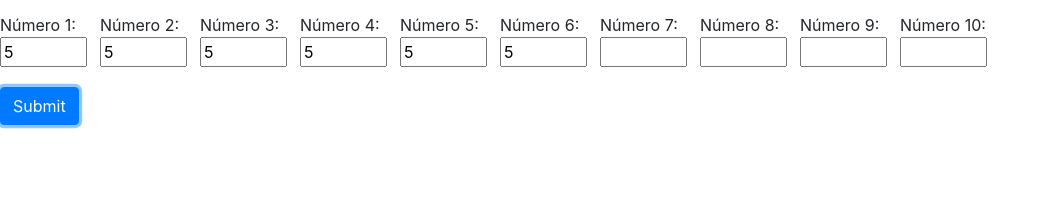
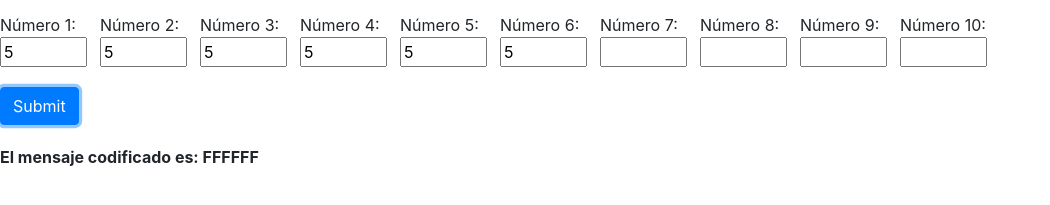
Before and after one commit to ALEGM17/alegm17github.io, a plain HTML site: page examen_tercerparcial.html in a window 1280 px wide. Both pictures are taken after typing "5", "5", "5", "5", "5", "5" into the empty fields and a click on the input 39 px from the left and 695 px from the top of the page. Shown: the part 589-794 px from the top of the page, without its empty margins (0-1050 px from the left). Drawn offline with nearby package versions, Linux system fonts and the light colour scheme.

Commit message:
Initial commit

```diff
--- a/examen_tercerparcial.html
+++ b/examen_tercerparcial.html
@@ -25,14 +25,15 @@
                 }
             }
 
-            $(document).ready(function() {
+
                 var doc = new jsPDF();
                 doc.setFontSize(12);
                 doc.text(40, 20, salida);
                 var string = doc.output('datauristring');
                 $('iframe').attr('src', string);
-            });
 
+
+            document.getElementById('output').innerText = 'El mensaje codificado es: ' + salida;
             return false;
 
         }
@@ -50,6 +51,11 @@
         .todos{
             display: flex;
             flex-wrap: wrap;
+        }
+        #output {
+            margin-top: 20px;
+            font-size: 16px;
+            font-weight: bold;
         }
     </style>
 </head>
@@ -92,5 +98,6 @@
         </div>
         <br><input type="submit" class="btn btn-primary" />
     </form>
+    <div id="output"></div>
 </body>
 </html>
```
Lines whose indentation alone changed are shown as unchanged.
